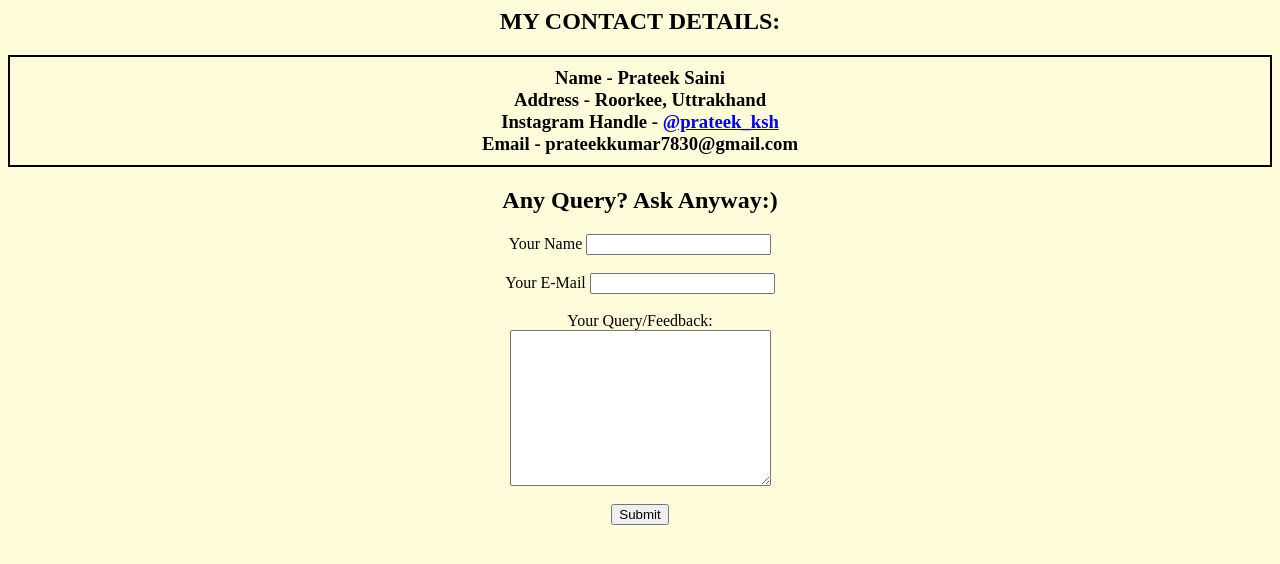
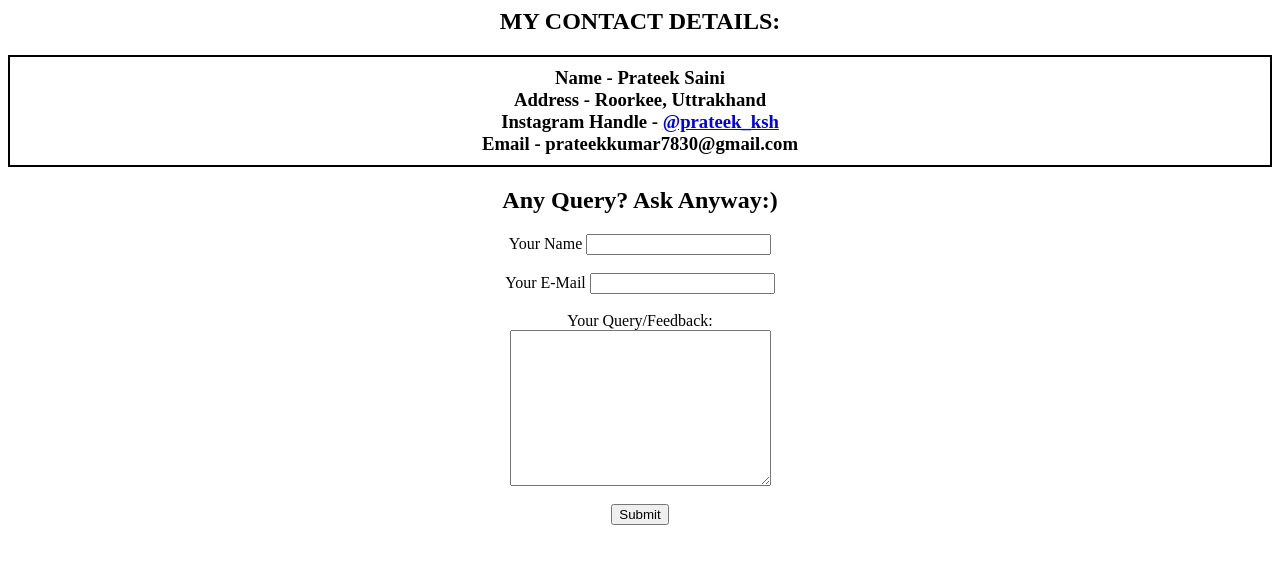
Before and after one commit to Prateek-create/cv, a plain HTML site: page contact.html in a window 1280 px wide. Drawn offline with Linux system fonts and the light colour scheme.

Commit message:
Update contact.html

```diff
--- a/contact.html
+++ b/contact.html
@@ -1,6 +1,6 @@
 <html>
     <head>
-        <body style="background-color: #FFFCDC;">
+        <body>
             <center>
                 <h2>MY CONTACT DETAILS: </h2></center>
             <center><h3>
```
